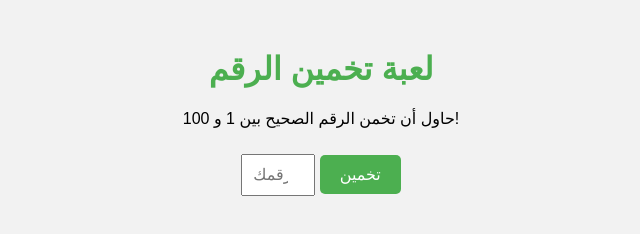
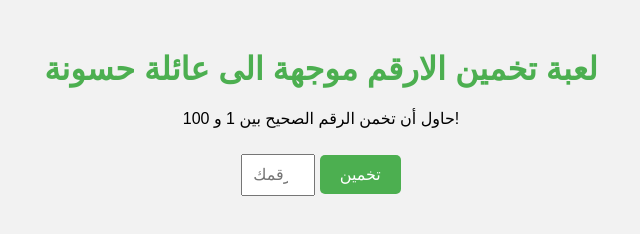
Before and after one commit to volerxstore-blip/play-1, a plain HTML site: page index.html in a window 1280 px wide. Shown: the whole page, without its empty margins (319-959 px from the left). Drawn offline with Linux system fonts and the light colour scheme.

Commit message:
Update game title in Arabic

```diff
--- a/index.html
+++ b/index.html
@@ -44,7 +44,7 @@
   </style>
 </head>
 <body>
-  <h1>لعبة تخمين الرقم</h1>
+  <h1> لعبة تخمين الارقم موجهة الى عائلة حسونة</h1>
   <p>حاول أن تخمن الرقم الصحيح بين 1 و 100!</p>
 
   <input type="number" id="userGuess" placeholder="أدخل رقمك" />
```
